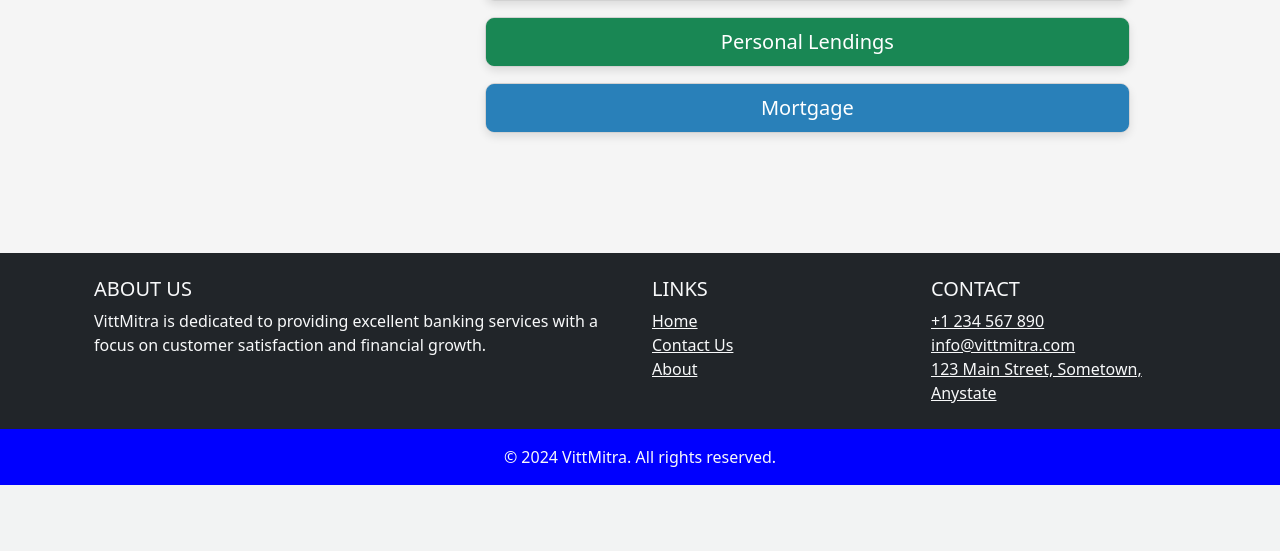
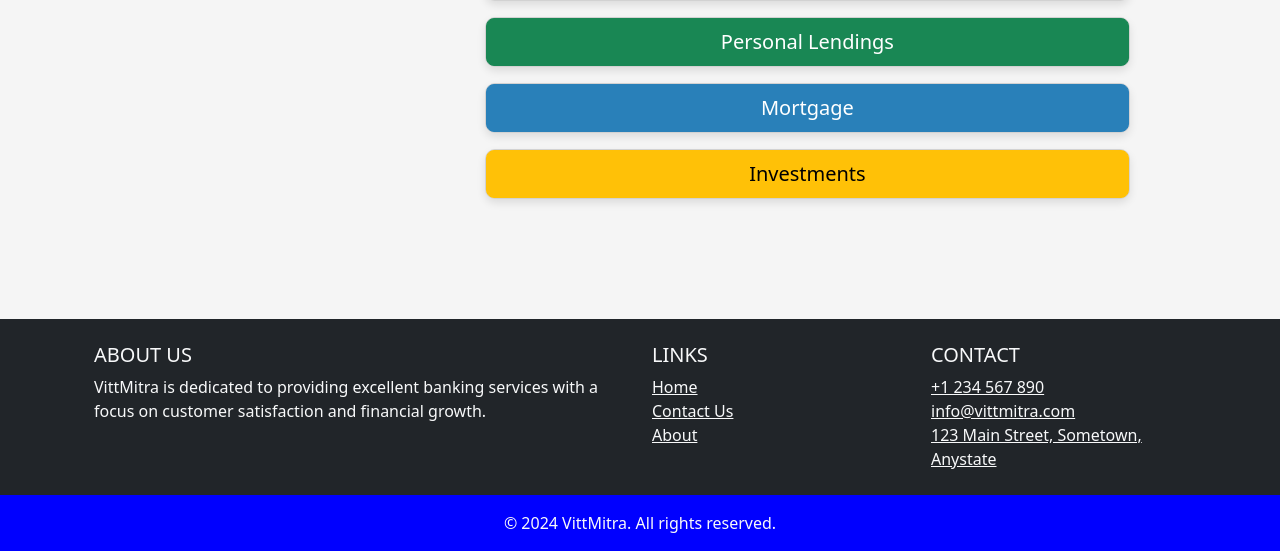
Before and after one commit to PsychoPunkSage/Chronark, a Flask app: template src/frontend/templates/index.html in a window 1280 px wide. Shown: the part 1138-1689 px from the top of the page. Before the commit the page ends 1623 px from the top, so only its background shows below. Run offline with Flask 3, Linux system fonts and the light colour scheme; the template is opened without the code that fills it, so the values that code supplies are empty; parts of the project's set-up code (start-up, migrations or seed data) failed here and were passed over.

Commit message:
fix::> integrated Investment-ms route with frontend index page

```diff
--- a/src/frontend/templates/index.html
+++ b/src/frontend/templates/index.html
@@ -96,6 +96,11 @@ custom_styles %}
         <div class="card mb-3">
           <a href="/mortgage" class="btn btn-primary btn-lg" role="button">
             Mortgage
+          </a>
+        </div>
+        <div class="card mb-3">
+          <a href="/investment" class="btn btn-warning btn-lg" role="button">
+            Investments
           </a>
         </div>
       </div>
```
